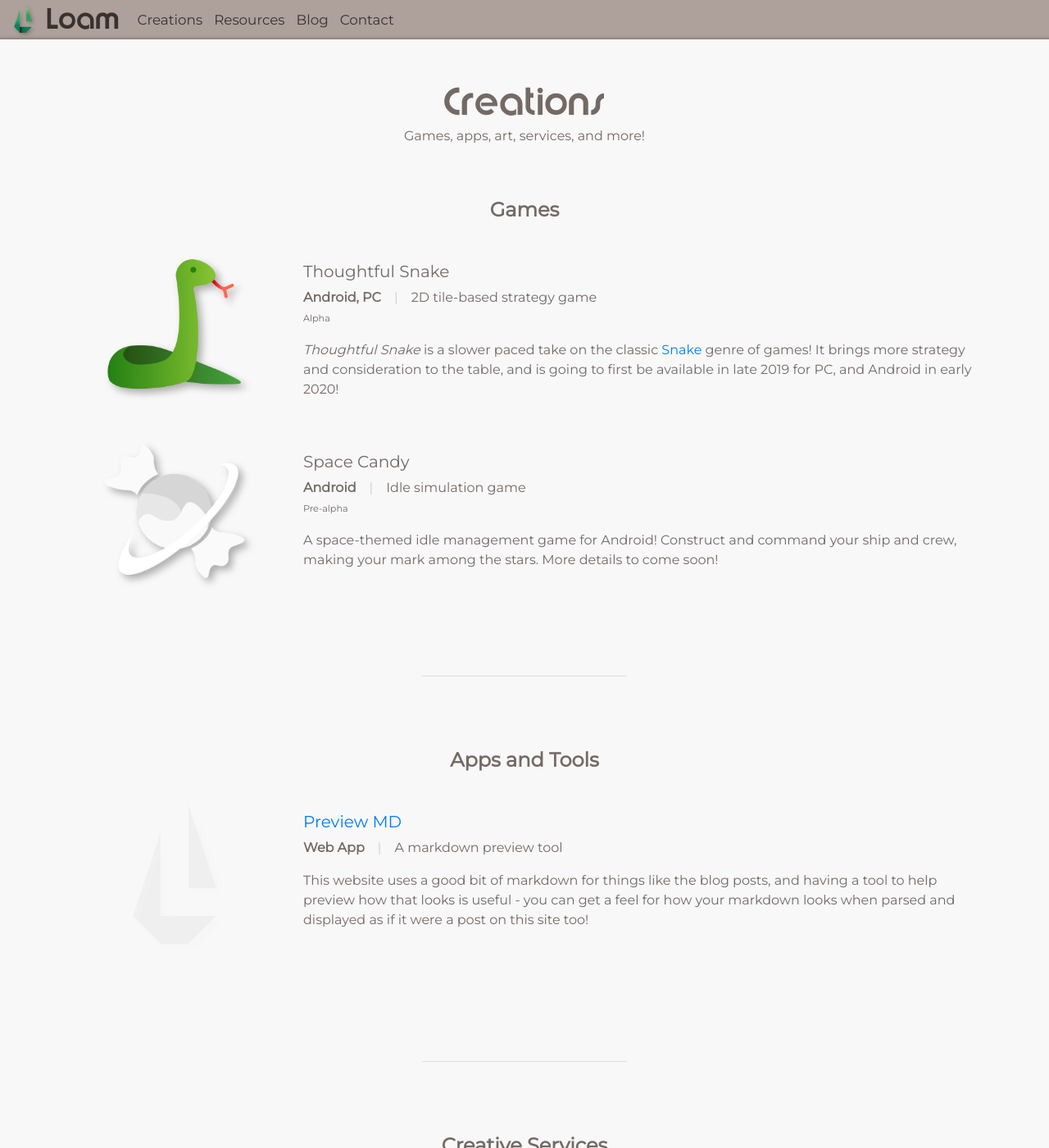
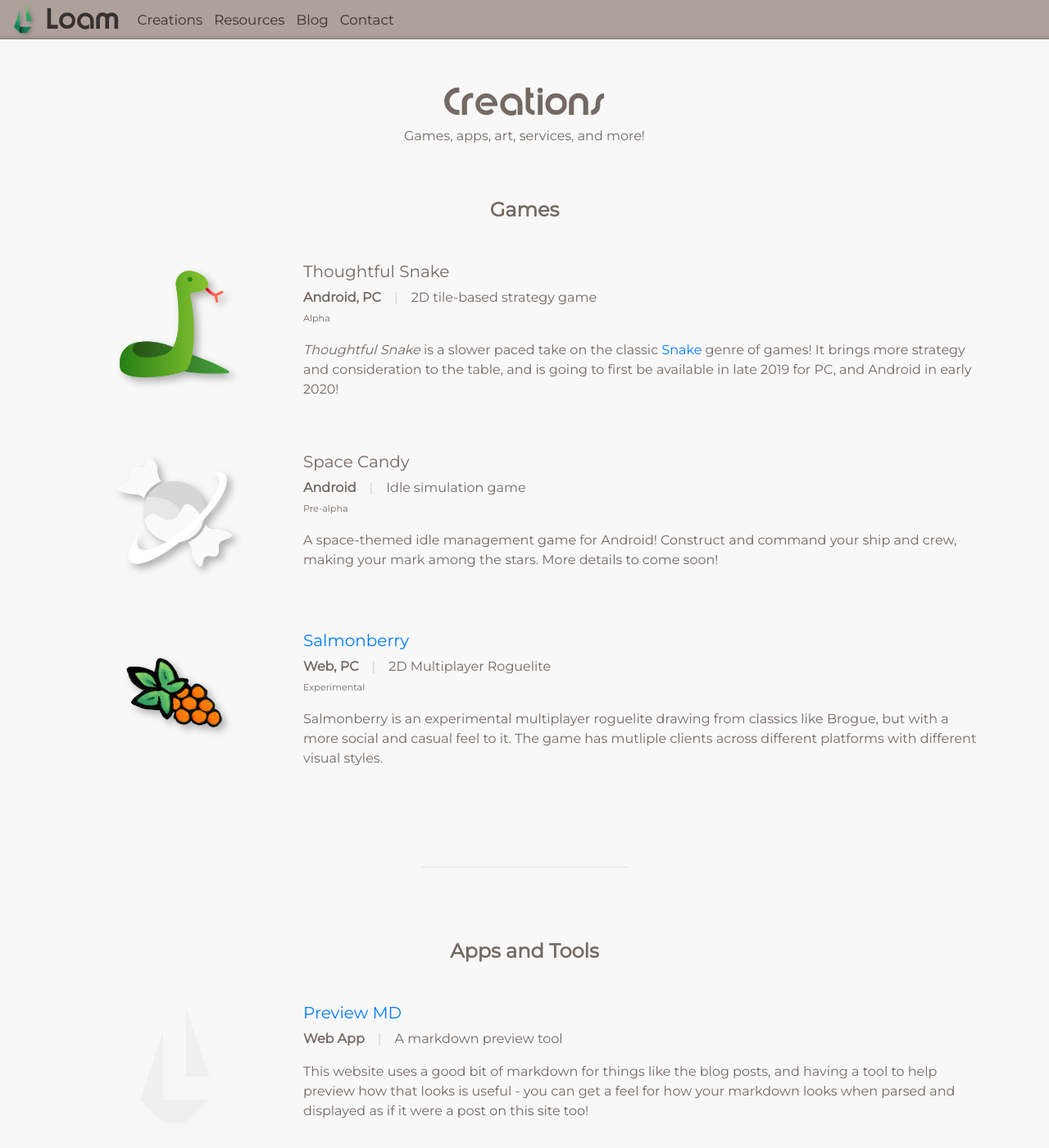
Before and after one commit to LoamNet/net.loam.www, a Jekyll site: the page built from creations/index.html, in a window 1280 px wide and 1400 px high. Shown: the whole window at 82% size. Built offline with Jekyll 4.4.1, drawn with Linux system fonts in a browser that asks for light colours; nearby versions of some CDN libraries.

Commit message:
+ Added salmonberry project

```diff
--- a/creations/index.html
+++ b/creations/index.html
@@ -19,7 +19,7 @@ tags: create, game, games, media, loam, app, apps, indie, creative, creation, in
 	}
 
 	.product-logo {
-		padding: 15px;
+		padding: 30px;
 		margin-left: auto;
 		margin-right: auto;
 	}
@@ -51,10 +51,10 @@ tags: create, game, games, media, loam, app, apps, indie, creative, creation, in
 				</div>
 			</div>
 			<br/>
-	    </li>
+		</li>
 
 
-	    <li>
+		<li>
 			<div class="row">
 				<div class="col-lg-3 text-center">
 					<img class="product-logo" src="/assets/icons/icon-spacecandy.png" alt="A piece of candy with a ring around it, mimicing the ring around saturn"/>
@@ -66,7 +66,21 @@ tags: create, game, games, media, loam, app, apps, indie, creative, creation, in
 				</div>
 			</div>
 			<br/>
-	    </li>
+		</li>
+
+		<li>
+			<div class="row">
+				<div class="col-lg-3 text-center">
+					<img class="product-logo" src="/assets/icons/salmonberry.png" alt="A piece of candy with a ring around it, mimicing the ring around saturn"/>
+				</div>
+				<div class="col-lg-9">
+					<br/>
+					<h2><a href="http://salmonberry.info/">Salmonberry</a></h2><p><strong>Web, PC</strong><span class="l-v-spacer">&emsp;|&emsp;</span>2D Multiplayer Roguelite<br/><span style="font-size: .7em">Experimental</span></p>
+					<p>Salmonberry is an experimental multiplayer roguelite drawing from classics like Brogue, but with a more social and casual feel to it. The game has mutliple clients across different platforms with different visual styles.</p>
+				</div>
+			</div>
+			<br/>
+		</li>
 
 
 	</ul>
@@ -95,7 +109,7 @@ tags: create, game, games, media, loam, app, apps, indie, creative, creation, in
 				</div>
 			</div>
 			<br/>
-	    </li>
+		</li>
 		<li>
 
 
@@ -133,7 +147,7 @@ tags: create, game, games, media, loam, app, apps, indie, creative, creation, in
 			<h2><strong>Mountains</strong></h2>
 			<p class="text-left">A mountain is a sizable, potentially multi-month contract that a member of Loam undertakes in order to develop a project. A mountain can range from creating an app or smaller game from scratch up to a part-time contract position lasting as long as needed. Pricing is always done hourly.
 		</div>
-  	</div>
+	</div>
 </div>
 <br/>
 <br/>
```
Also changed, not shown: assets/icons/salmonberry.png (added).
